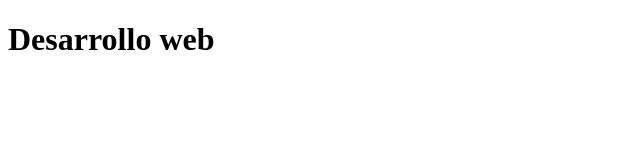
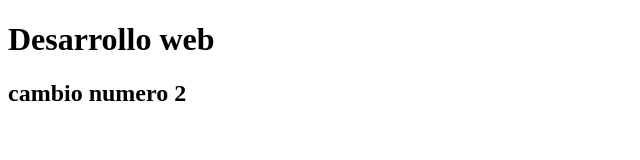
Before and after one commit to ARTUROHG2022/TEST-PROYECTO, a plain HTML site: page index.html in a window 1280 px wide. Shown: the whole page, without its empty margins (0-640 px from the left). Drawn offline with Linux system fonts and the light colour scheme.

Commit message:
ccambio N° 2

```diff
--- a/index.html
+++ b/index.html
@@ -1,12 +1,16 @@
 <!DOCTYPE html>
 <html lang="en">
+
 <head>
     <meta charset="UTF-8">
     <meta http-equiv="X-UA-Compatible" content="IE=edge">
     <meta name="viewport" content="width=device-width, initial-scale=1.0">
     <title>Documento prueba</title>
 </head>
+
 <body>
     <h1>Desarrollo web</h1>
+    <h2>cambio numero 2</h2>
 </body>
+
 </html>
```
